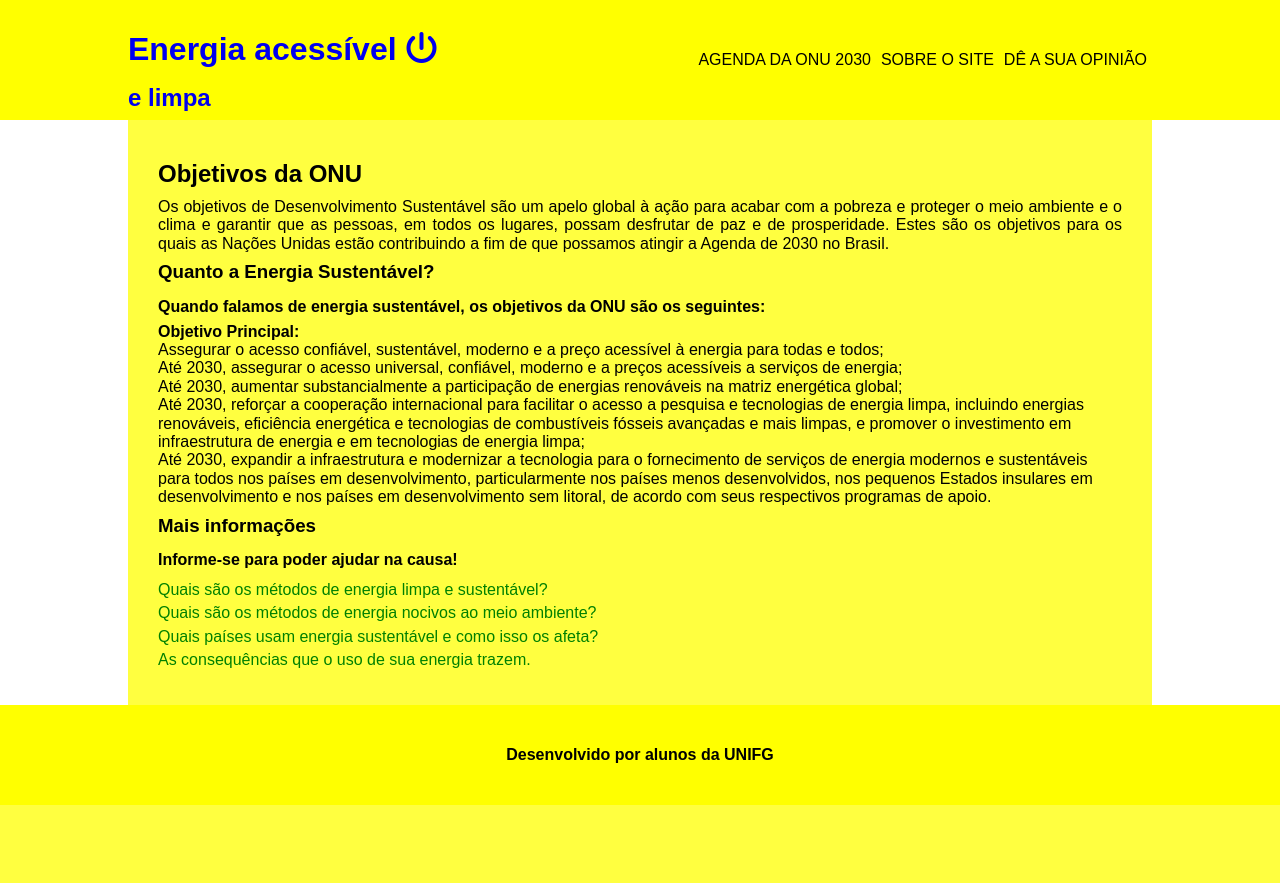
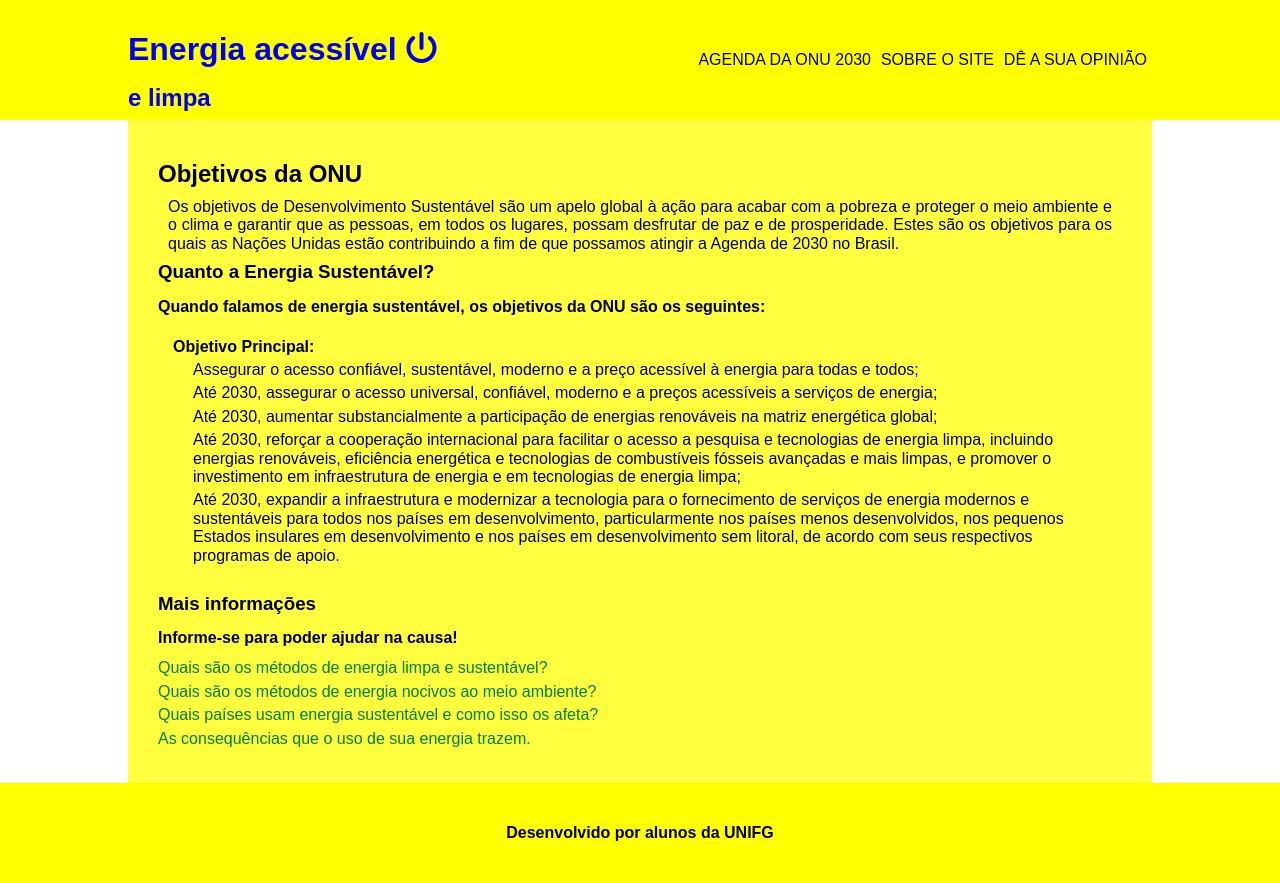
Before and after one commit to ccofg-labs/Agenda-ONU, a PHP site: page / in a window 1280 px wide. Before the commit the page ends 805 px from the top, so only its background shows below. Run offline with PHP 8.4, Linux system fonts and the light colour scheme; some libraries are stand-ins or nearby versions.

Commit message:
Ajuste nas margem no texto objetivo principal

```diff
--- a/css/style_index.css
+++ b/css/style_index.css
@@ -13,8 +13,20 @@
     text-decoration: none;
 }
 
-h1,h2,h3,h4 {
+.container h1,
+.container h2,
+.container h3,
+.container h4 {
     line-height: 2em;
+}
+.container p{
+    padding: 0 10px;
+}
+.container dl {
+    padding: 15px;
+}
+.container dd {
+    margin: 5px 20px;
 }
 .logo h1,
 .logo h2{
```
